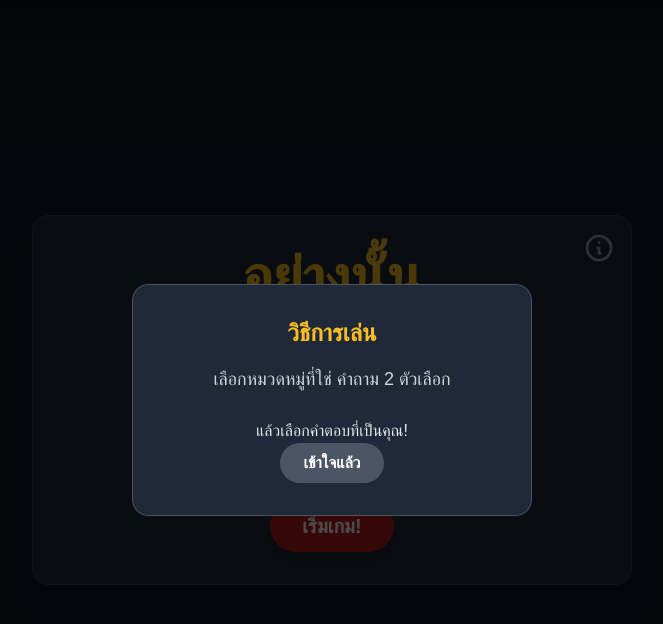
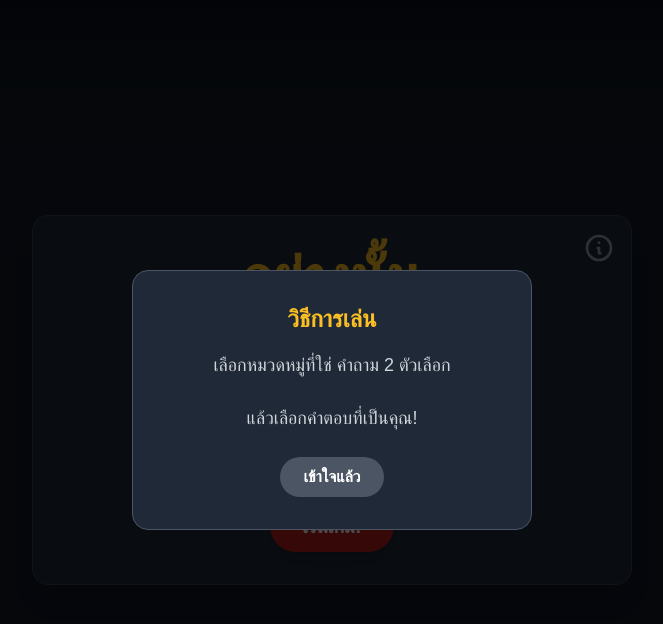
Before and after one commit to A1zix-R1nyx/this-or-that.github.com, a plain HTML site: page index.html in a window 1280 px wide. Both pictures are taken after a click on the button 907 px from the left and 248 px from the top of the page. Shown: the whole page, without its empty margins (308-971 px from the left). Drawn offline with nearby package versions, Linux system fonts and the light colour scheme; a web font is replaced by a local one.

Commit message:
Update index.html

```diff
--- a/index.html
+++ b/index.html
@@ -186,8 +186,7 @@
         <div class="info-modal-content text-center">
             <h3 class="text-2xl font-bold text-amber-400 mb-4">วิธีการเล่น</h3>
             <p class="text-gray-300 mb-6 text-lg leading-relaxed">
-                เลือกหมวดหมู่ที่ใช่ คำถาม 2 ตัวเลือก
-                <p>แล้วเลือกคำตอบที่เป็นคุณ! </p>
+                เลือกหมวดหมู่ที่ใช่ คำถาม 2 ตัวเลือก <p class="text-gray-300 mb-6 text-lg leading-relaxed"> แล้วเลือกคำตอบที่เป็นคุณ! </p>
             </p>
             <button id="close-modal-button" class="bg-gray-600 text-white font-semibold py-2 px-6 rounded-full hover:bg-gray-500 transition">เข้าใจแล้ว</button>
         </div>
```
